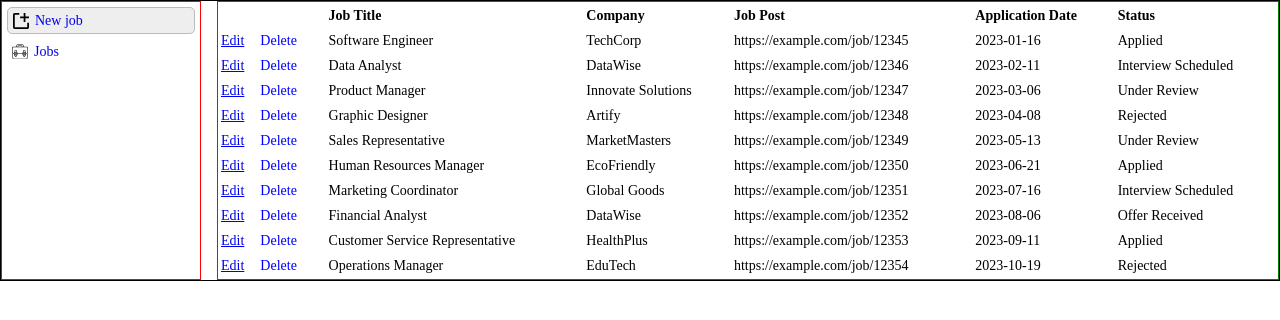
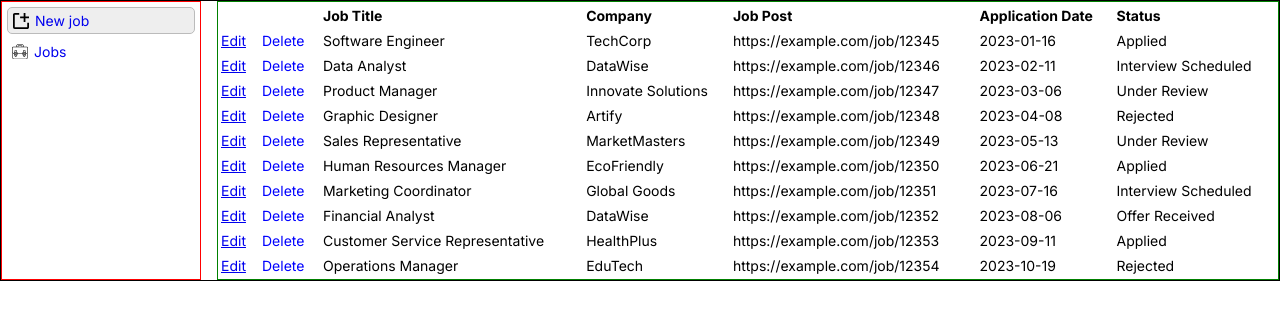
Before and after one commit to jpnws/goodjob, a React (Vite) app: page / in a window 1280 px wide. Shown: the top 320 px of the page. Built offline with nearby package versions, Linux system fonts and the light colour scheme.

Commit message:
Import Inter from Google Fonts and apply it to the body element.

```diff
--- a/src/main.css
+++ b/src/main.css
@@ -1,3 +1,5 @@
+@import url('https://fonts.googleapis.com/css2?family=Inter:wght@100..900&display=swap');
+
 /*
  * CSS reset from: https://www.joshwcomeau.com/css/custom-css-reset/
  */
@@ -24,8 +26,9 @@
   4. Improve text rendering
 */
 body {
+  -webkit-font-smoothing: antialiased;
   line-height: 1.5;
-  -webkit-font-smoothing: antialiased;
+  font-family: Inter, sans-serif;
 }
 
 /*
```
